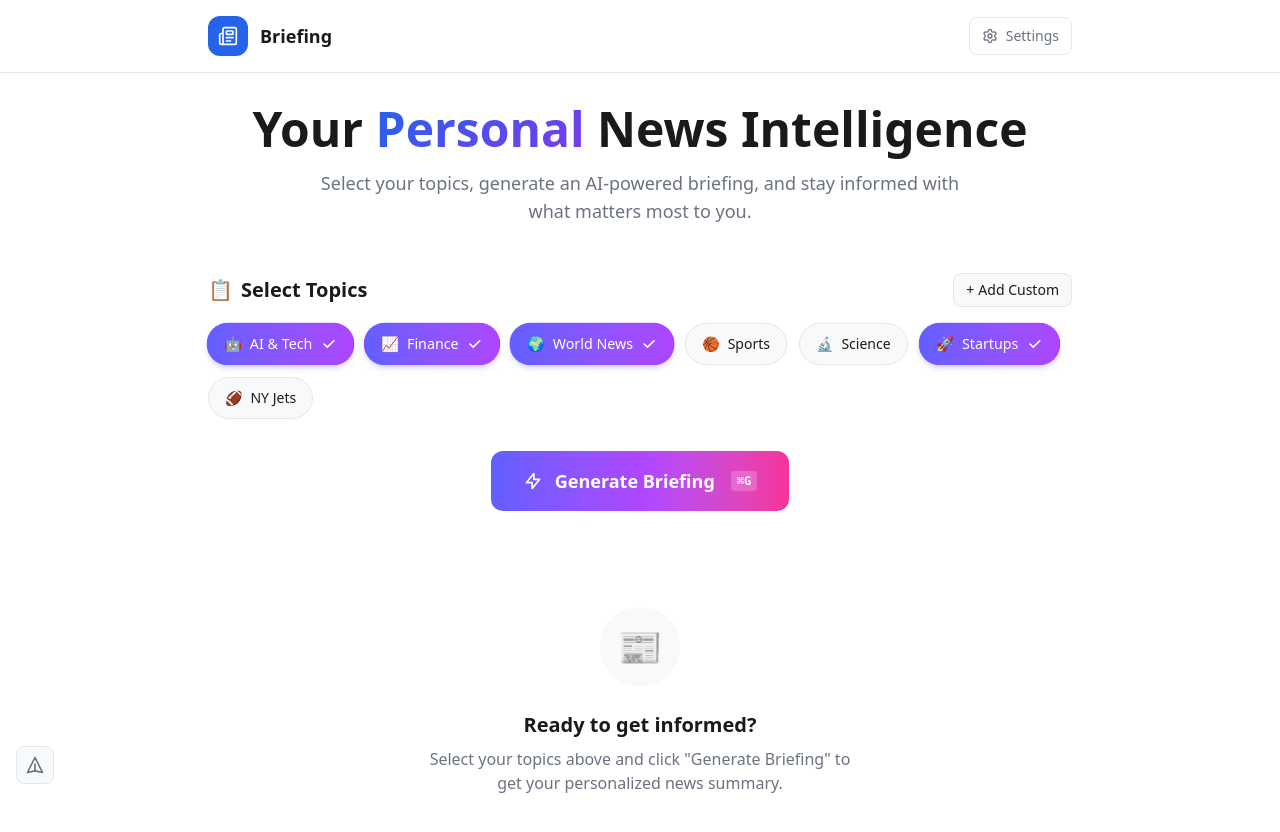
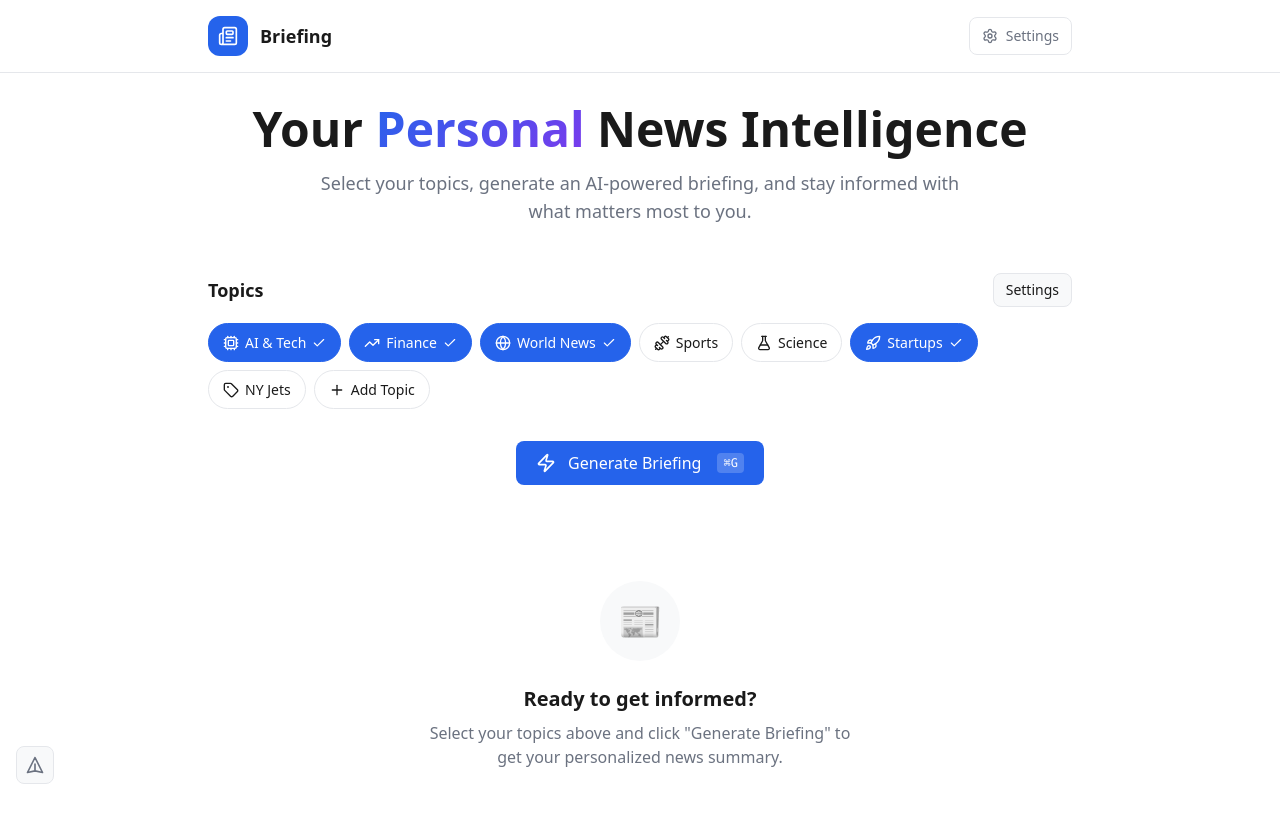
Before and after one commit to jschorr2121/briefing, a Next.js app: page / in a window 1280 px wide. Shown: the top 832 px of the page. Built offline with nearby package versions, Linux system fonts and the light colour scheme.

Commit message:
feat: Open-ended topic input + cleaner UI
- Add topic input with Enter to add custom topics
- Replace emojis with Lucide icons throughout
- Cleaner button styles
- Suggested topics shown when not all added

```diff
--- a/src/app/page.tsx
+++ b/src/app/page.tsx
@@ -280,19 +280,18 @@ export default function Home() {
         {/* Topic Selection */}
         <section className="mb-8">
           <div className="flex items-center justify-between mb-4">
-            <h2 className="text-xl font-semibold flex items-center gap-2">
-              <span>📋</span> Select Topics
-            </h2>
+            <h2 className="text-lg font-semibold">Topics</h2>
             <button
-              onClick={() => setShowAddTopic(true)}
-              className="text-sm px-3 py-1.5 rounded-lg bg-[var(--card)] border border-[var(--border)] hover:border-[var(--accent)] transition-colors flex items-center gap-1"
+              onClick={() => setShowSettings(true)}
+              className="text-sm px-3 py-1.5 rounded-lg bg-[var(--card)] border border-[var(--border)] hover:border-[var(--accent)] transition-colors flex items-center gap-2"
             >
-              <span>+</span> Add Custom
+              Settings
             </button>
           </div>
           <TopicSelector
             topics={topics}
             onToggle={toggleTopic}
+            onAdd={addCustomTopic}
             onRemove={removeTopic}
           />
         </section>
--- a/src/components/GenerateButton.tsx
+++ b/src/components/GenerateButton.tsx
@@ -1,5 +1,6 @@
 'use client';
 
+import { Zap, Loader2 } from 'lucide-react';
 import { cn } from '@/lib/utils';
 
 interface GenerateButtonProps {
@@ -15,42 +16,19 @@ export function GenerateButton({ onClick, isLoading, disabled }: GenerateButtonP
       disabled={disabled || isLoading}
       aria-label={isLoading ? "Generating briefing..." : "Generate briefing (Ctrl+G)"}
       className={cn(
-        'px-8 py-4 rounded-xl font-semibold text-lg transition-all duration-300',
-        'flex items-center gap-3 relative overflow-hidden',
-        disabled
-          ? 'bg-[var(--card)] text-[var(--muted)] cursor-not-allowed'
-          : 'bg-gradient-to-r from-indigo-500 via-purple-500 to-pink-500 text-white hover:shadow-xl hover:shadow-purple-500/30 hover:scale-[1.02] active:scale-[0.98]'
+        'btn-primary px-8 py-4 rounded-xl font-semibold text-base',
+        'flex items-center gap-3',
+        disabled && 'opacity-50 cursor-not-allowed hover:transform-none hover:shadow-none'
       )}
     >
       {isLoading ? (
         <>
-          <svg className="w-5 h-5 animate-spin" fill="none" viewBox="0 0 24 24">
-            <circle
-              className="opacity-25"
-              cx="12"
-              cy="12"
-              r="10"
-              stroke="currentColor"
-              strokeWidth="4"
-            />
-            <path
-              className="opacity-75"
-              fill="currentColor"
-              d="M4 12a8 8 0 018-8V0C5.373 0 0 5.373 0 12h4zm2 5.291A7.962 7.962 0 014 12H0c0 3.042 1.135 5.824 3 7.938l3-2.647z"
-            />
-          </svg>
+          <Loader2 className="w-5 h-5 animate-spin" />
           <span>Generating...</span>
         </>
       ) : (
         <>
-          <svg className="w-5 h-5" fill="none" stroke="currentColor" viewBox="0 0 24 24">
-            <path
-              strokeLinecap="round"
-              strokeLinejoin="round"
-              strokeWidth={2}
-              d="M13 10V3L4 14h7v7l9-11h-7z"
-            />
-          </svg>
+          <Zap className="w-5 h-5" />
           <span>Generate Briefing</span>
           <kbd className="hidden sm:inline-block ml-1 px-1.5 py-0.5 text-xs rounded bg-white/20 font-mono">⌘G</kbd>
         </>
--- a/src/components/TopicSelector.tsx
+++ b/src/components/TopicSelector.tsx
@@ -1,67 +1,163 @@
 'use client';
 
+import { useState } from 'react';
+import { Plus, X, Check, Cpu, TrendingUp, Globe, Dumbbell, FlaskConical, Rocket, Tag } from 'lucide-react';
 import type { Topic } from '@/lib/types';
 import { cn } from '@/lib/utils';
 
-// Default topic IDs that can't be removed
-const DEFAULT_TOPIC_IDS = ['ai', 'finance', 'world', 'sports', 'science', 'startups'];
+// Default suggested topics with icons
+const SUGGESTED_TOPICS: { id: string; name: string; icon: React.ReactNode }[] = [
+  { id: 'ai', name: 'AI & Tech', icon: <Cpu className="w-4 h-4" /> },
+  { id: 'finance', name: 'Finance', icon: <TrendingUp className="w-4 h-4" /> },
+  { id: 'world', name: 'World News', icon: <Globe className="w-4 h-4" /> },
+  { id: 'sports', name: 'Sports', icon: <Dumbbell className="w-4 h-4" /> },
+  { id: 'science', name: 'Science', icon: <FlaskConical className="w-4 h-4" /> },
+  { id: 'startups', name: 'Startups', icon: <Rocket className="w-4 h-4" /> },
+];
 
 interface TopicSelectorProps {
   topics: Topic[];
   onToggle: (id: string) => void;
+  onAdd: (topic: Topic) => void;
   onRemove?: (id: string) => void;
 }
 
-export function TopicSelector({ topics, onToggle, onRemove }: TopicSelectorProps) {
+export function TopicSelector({ topics, onToggle, onAdd, onRemove }: TopicSelectorProps) {
+  const [inputValue, setInputValue] = useState('');
+  const [showInput, setShowInput] = useState(false);
+
+  const handleAddTopic = () => {
+    const trimmed = inputValue.trim();
+    if (!trimmed) return;
+
+    // Check if topic already exists
+    const exists = topics.some(t => t.name.toLowerCase() === trimmed.toLowerCase());
+    if (exists) {
+      setInputValue('');
+      setShowInput(false);
+      return;
+    }
+
+    const newTopic: Topic = {
+      id: trimmed.toLowerCase().replace(/\s+/g, '-'),
+      name: trimmed,
+      emoji: '📌', // We'll use icons, but keep for compatibility
+      enabled: true,
+    };
+
+    onAdd(newTopic);
+    setInputValue('');
+    setShowInput(false);
+  };
+
+  const handleKeyDown = (e: React.KeyboardEvent) => {
+    if (e.key === 'Enter') {
+      e.preventDefault();
+      handleAddTopic();
+    } else if (e.key === 'Escape') {
+      setShowInput(false);
+      setInputValue('');
+    }
+  };
+
+  const getIconForTopic = (topic: Topic) => {
+    const suggested = SUGGESTED_TOPICS.find(s => s.id === topic.id);
+    return suggested?.icon || <Tag className="w-4 h-4" />;
+  };
+
+  const isCustomTopic = (id: string) => !SUGGESTED_TOPICS.some(s => s.id === id);
+
   return (
-    <div className="flex flex-wrap gap-3">
-      {topics.map((topic) => {
-        const isCustom = !DEFAULT_TOPIC_IDS.includes(topic.id);
-
-        return (
+    <div className="space-y-4">
+      {/* Topic Pills */}
+      <div className="flex flex-wrap gap-2">
+        {topics.map((topic) => (
           <div key={topic.id} className="relative group">
             <button
               onClick={() => onToggle(topic.id)}
-              aria-pressed={topic.enabled}
-              aria-label={`${topic.name} ${topic.enabled ? '(selected)' : '(not selected)'}`}
               className={cn(
-                'px-4 py-2.5 rounded-full border transition-all duration-200',
-                'flex items-center gap-2 text-sm font-medium',
-                'active:scale-95',
-                topic.enabled
-                  ? 'bg-gradient-to-r from-indigo-500 to-purple-500 border-transparent text-white shadow-md shadow-indigo-500/20 scale-[1.02]'
-                  : 'bg-[var(--card)] border-[var(--border)] text-[var(--foreground)] hover:border-[var(--accent)]/50 hover:bg-[var(--card-hover)] hover:scale-[1.02]'
+                'topic-pill',
+                topic.enabled && 'selected'
               )}
             >
-              <span>{topic.emoji}</span>
+              {getIconForTopic(topic)}
               <span>{topic.name}</span>
-              {topic.enabled && (
-                <svg className="w-4 h-4" fill="currentColor" viewBox="0 0 20 20">
-                  <path
-                    fillRule="evenodd"
-                    d="M16.707 5.293a1 1 0 010 1.414l-8 8a1 1 0 01-1.414 0l-4-4a1 1 0 011.414-1.414L8 12.586l7.293-7.293a1 1 0 011.414 0z"
-                    clipRule="evenodd"
-                  />
-                </svg>
-              )}
+              {topic.enabled && <Check className="w-3.5 h-3.5" />}
             </button>
 
             {/* Remove button for custom topics */}
-            {isCustom && onRemove && (
+            {isCustomTopic(topic.id) && onRemove && (
               <button
                 onClick={(e) => {
                   e.stopPropagation();
                   onRemove(topic.id);
                 }}
-                className="absolute -top-1 -right-1 w-5 h-5 rounded-full bg-red-500 text-white flex items-center justify-center opacity-0 group-hover:opacity-100 transition-opacity text-xs"
+                className="absolute -top-1.5 -right-1.5 w-5 h-5 rounded-full bg-[var(--danger)] text-white flex items-center justify-center opacity-0 group-hover:opacity-100 transition-opacity"
                 title="Remove topic"
               >
-                ×
+                <X className="w-3 h-3" />
               </button>
             )}
           </div>
-        );
-      })}
+        ))}
+
+        {/* Add Topic Button / Input */}
+        {showInput ? (
+          <div className="flex items-center gap-2">
+            <input
+              type="text"
+              value={inputValue}
+              onChange={(e) => setInputValue(e.target.value)}
+              onKeyDown={handleKeyDown}
+              onBlur={() => {
+                if (!inputValue.trim()) {
+                  setShowInput(false);
+                }
+              }}
+              placeholder="Type topic + Enter"
+              className="input w-40 text-sm py-2"
+              autoFocus
+            />
+            <button
+              onClick={handleAddTopic}
+              disabled={!inputValue.trim()}
+              className="p-2 rounded-lg bg-[var(--accent)] text-white disabled:opacity-50 disabled:cursor-not-allowed"
+            >
+              <Plus className="w-4 h-4" />
+            </button>
+          </div>
+        ) : (
+          <button
+            onClick={() => setShowInput(true)}
+            className="topic-pill border-dashed"
+          >
+            <Plus className="w-4 h-4" />
+            <span>Add Topic</span>
+          </button>
+        )}
+      </div>
+
+      {/* Suggested Topics (if not all added) */}
+      {SUGGESTED_TOPICS.filter(s => !topics.some(t => t.id === s.id)).length > 0 && (
+        <div className="flex items-center gap-2 flex-wrap">
+          <span className="text-xs text-[var(--muted)]">Suggestions:</span>
+          {SUGGESTED_TOPICS.filter(s => !topics.some(t => t.id === s.id)).map(suggested => (
+            <button
+              key={suggested.id}
+              onClick={() => onAdd({
+                id: suggested.id,
+                name: suggested.name,
+                emoji: '',
+                enabled: true,
+              })}
+              className="text-xs px-2 py-1 rounded-md bg-[var(--card)] border border-[var(--border)] hover:border-[var(--accent)] transition-colors flex items-center gap-1"
+            >
+              {suggested.icon}
+              {suggested.name}
+            </button>
+          ))}
+        </div>
+      )}
     </div>
   );
 }
```
